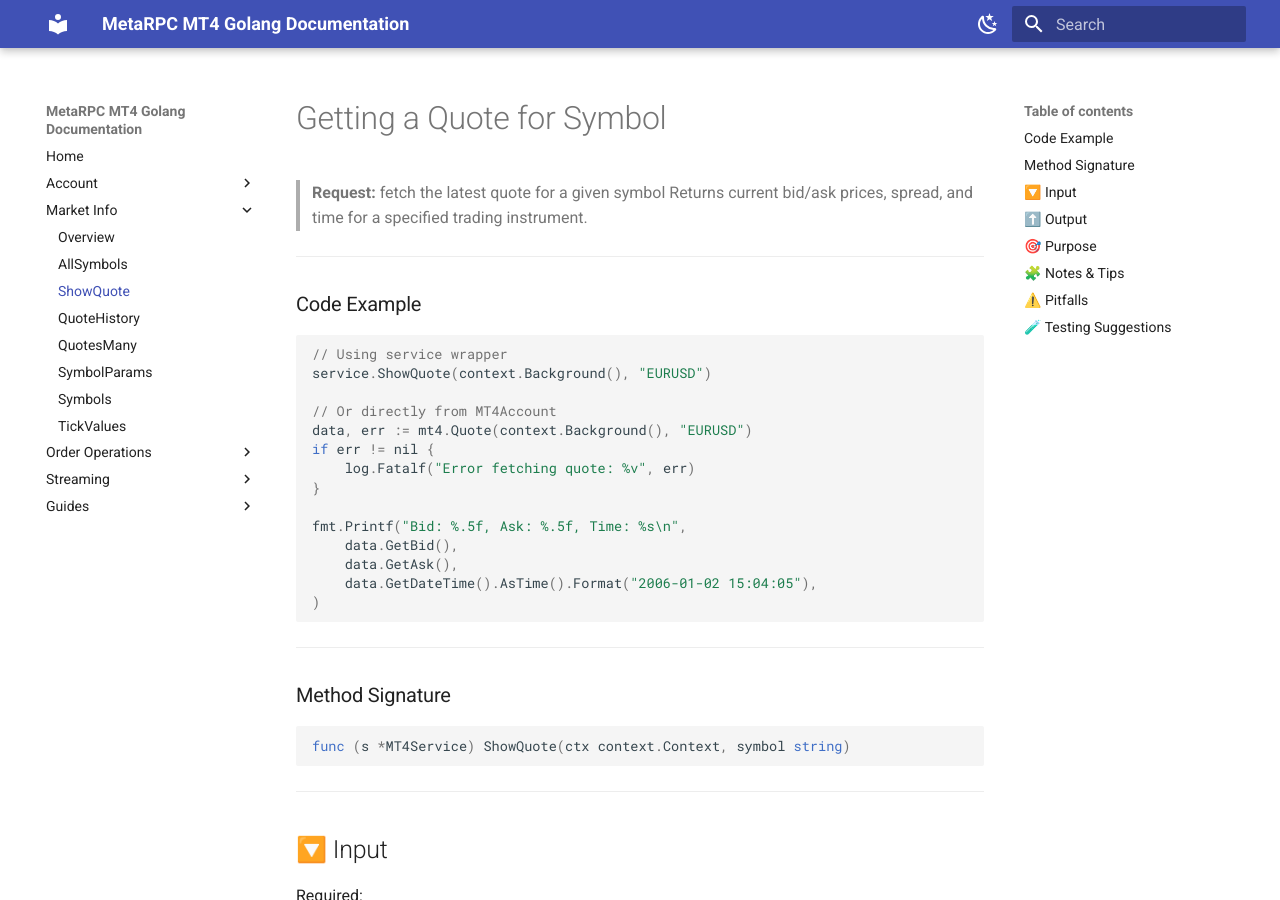
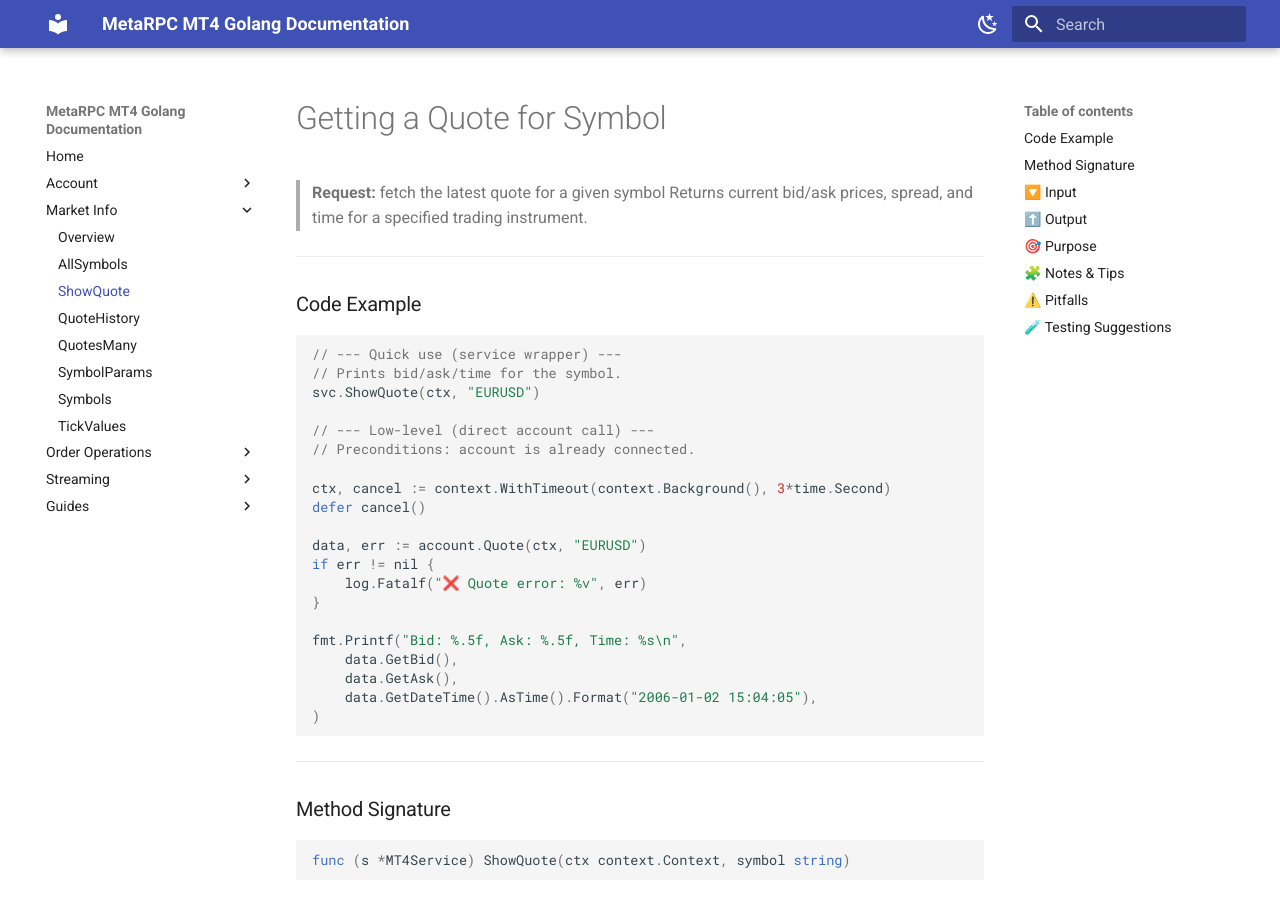
Before and after one commit to MetaRPC/GoMT4, an MkDocs documentation site: the page built from docs/Market_Info/ShowQuote.md, in a window 1280 px wide and 900 px high. Built offline with MkDocs 1.6.1 and Material for MkDocs 9.7.7, drawn with Linux system fonts in a browser that asks for light colours.

Commit message:
Update ShowQuote.md

````diff
--- a/docs/Market_Info/ShowQuote.md
+++ b/docs/Market_Info/ShowQuote.md
@@ -8,13 +8,19 @@
 ### Code Example
 
 ```go
-// Using service wrapper
-service.ShowQuote(context.Background(), "EURUSD")
+// --- Quick use (service wrapper) ---
+// Prints bid/ask/time for the symbol.
+svc.ShowQuote(ctx, "EURUSD")
 
-// Or directly from MT4Account
-data, err := mt4.Quote(context.Background(), "EURUSD")
+// --- Low-level (direct account call) ---
+// Preconditions: account is already connected.
+
+ctx, cancel := context.WithTimeout(context.Background(), 3*time.Second)
+defer cancel()
+
+data, err := account.Quote(ctx, "EURUSD")
 if err != nil {
-    log.Fatalf("Error fetching quote: %v", err)
+    log.Fatalf("❌ Quote error: %v", err)
 }
 
 fmt.Printf("Bid: %.5f, Ask: %.5f, Time: %s\n",
@@ -22,6 +28,7 @@
     data.GetAsk(),
     data.GetDateTime().AsTime().Format("2006-01-02 15:04:05"),
 )
+
 ```
 
 ---
````
